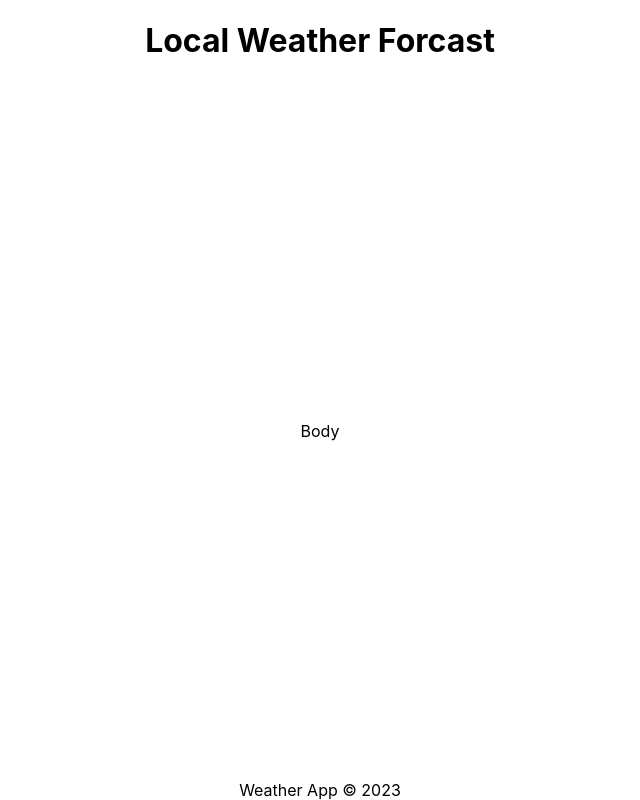
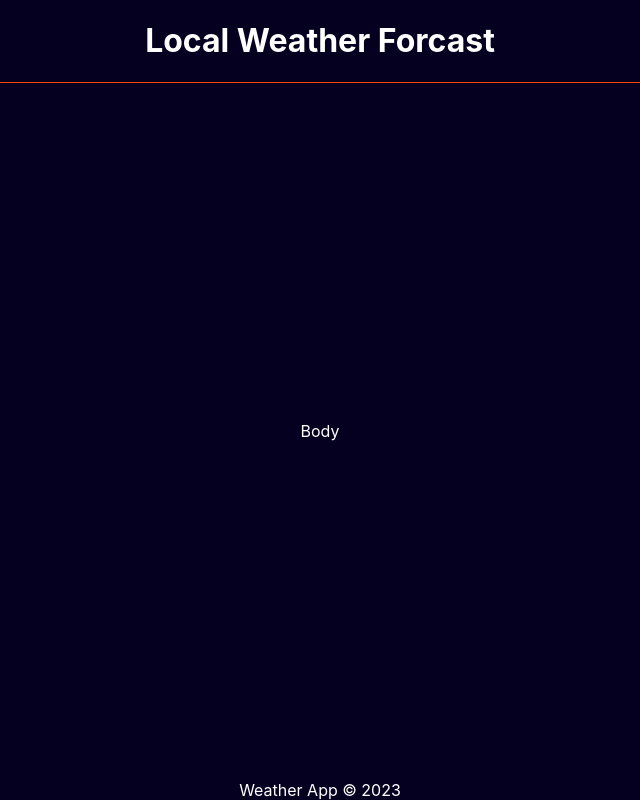
Before and after one commit to SalamanderCtesiphon/forcaster-pro-app, a React (Create React App) app: page / in a window 1280 px wide. Shown: the whole page, without its empty margins (320-960 px from the left). Built offline with nearby package versions, Linux system fonts and the light colour scheme; the HTML template or start-up script is replaced by a standard one.

Commit message:
changed the background color to dark blue and the text color to white also added a bottom border to the header

```diff
--- a/src/App.css
+++ b/src/App.css
@@ -7,4 +7,10 @@
   display: flex;
   flex-direction: column;
   justify-content: space-between;
+  color: white;
+  background-color: rgb(6, 0, 32);
 }
+
+.header {
+  border-bottom: 1px solid orangered;
+}
```
